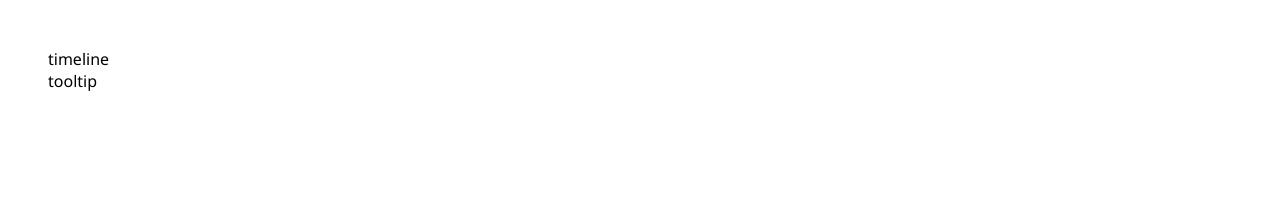
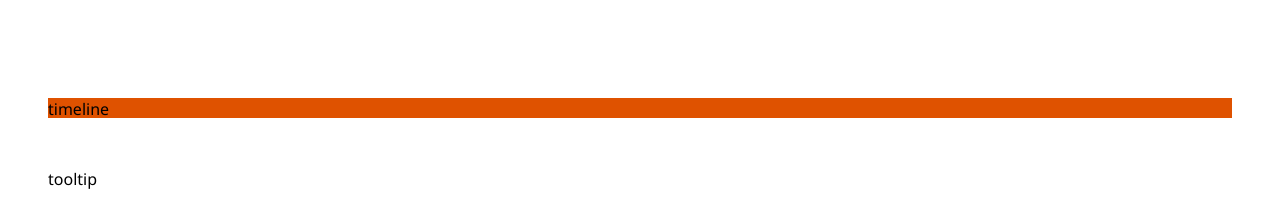
Before and after one commit to bbalazs92/timeline, a plain HTML site: page index.html in a window 1280 px wide. Drawn offline with Linux system fonts and the light colour scheme.

Commit message:
added timeline styling

```diff
--- a/style.css
+++ b/style.css
@@ -2,3 +2,12 @@ body {
     font-family: 'Segoe UI', Tahoma, sans-serif;
     padding: 40px;
 }
+
+#timeline {
+    position: relative;
+    width: 100%;
+    max-width: 1460px;
+    height: 20px;
+    background-color: #df5200;
+    margin: 50px auto;
+}
```
